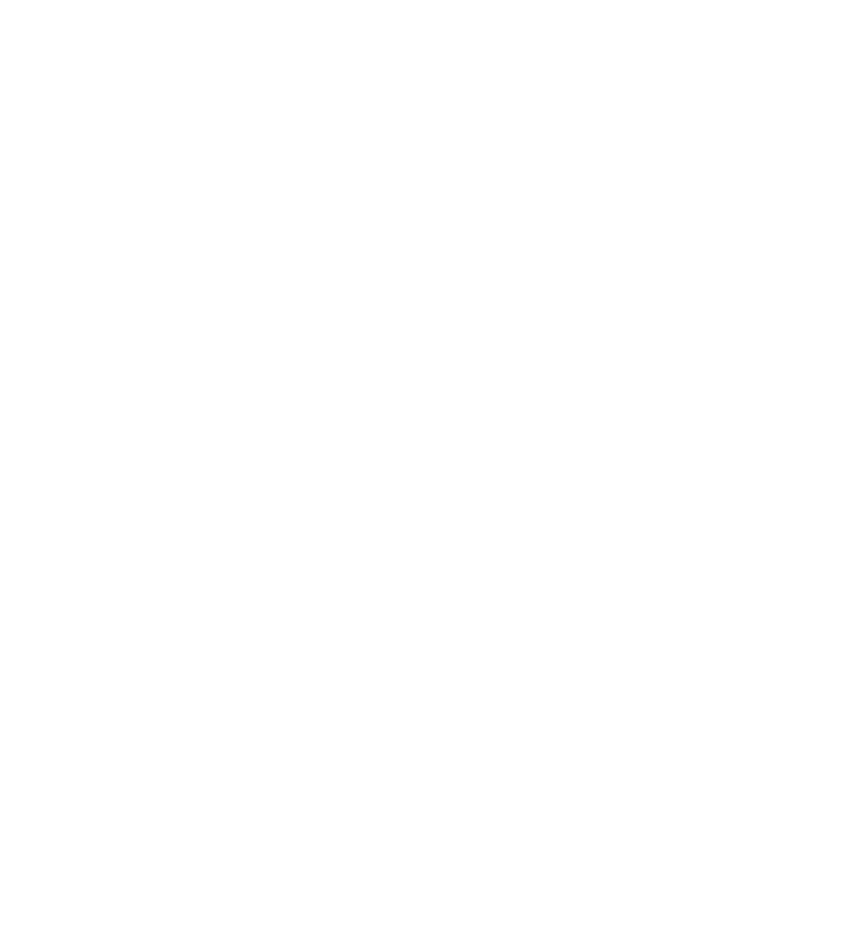
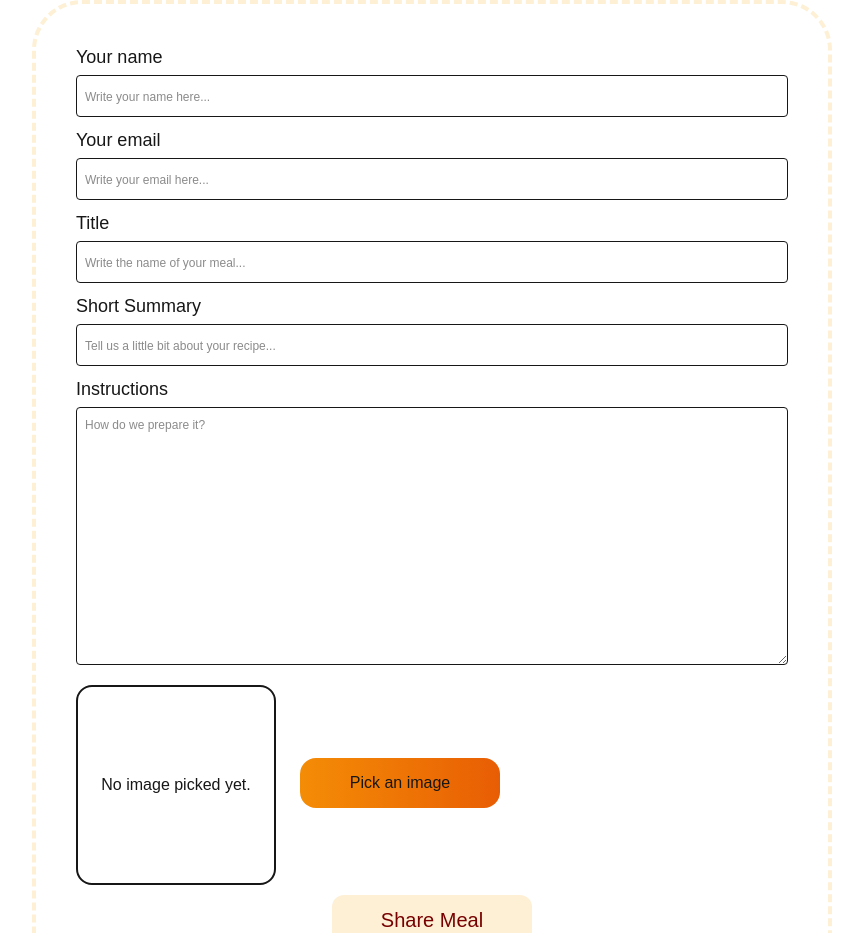
Before and after one commit to christianrivera98/Foodies-app, a Next.js app: page /pages/meals/share in a window 1280 px wide. Shown: the part 416-1349 px from the top of the page, without its empty margins (208-1071 px from the left). Before the commit the page ends 800 px from the top, so only its background shows below. Built offline with nearby package versions, Linux system fonts and the light colour scheme; a web font is replaced by a local one.

Commit message:
advances in ]SharePage

```diff
--- a/app/page.tsx
+++ b/app/page.tsx
@@ -12,10 +12,6 @@
 import ImagesSlideShow from "@/components/home/image-slideshow/image-slideshow";
 
 gsap.registerPlugin(ScrollTrigger);
-// const screenWidth = window.innerWidth;
-// let distance;
-
-// if (screenWidth >= )
 
 export default function Home() {
   const containerRef = useRef<HTMLDivElement>(null);
--- a/app/pages/meals/[slug]/page.tsx
+++ b/app/pages/meals/[slug]/page.tsx
@@ -1,13 +1,9 @@
 import HoverToolTip from "@/components/animations/hoverToolTip";
 import { getMeal } from "@/lib/meals";
 import Image from "next/image";
+import { SlugProps } from "./types";
 
-interface Props {
-  params: {
-    slug: string;
-  };
-}
-export default function MealDetailsPage({ params }: Props) {
+export default function MealDetailsPage({ params }: SlugProps) {
   const meal = getMeal(params.slug);
   meal.instructions = meal.instructions.replace(/\n/g, '<br />');
   return (
--- /dev/null
+++ b/app/pages/meals/[slug]/types.ts
@@ -0,0 +1,5 @@
+export interface SlugProps {
+    params: {
+        slug: string;
+      };
+}
--- a/app/pages/meals/share/page.tsx
+++ b/app/pages/meals/share/page.tsx
@@ -1,7 +1,18 @@
-export default function Share(){
-    return(
-        <main>
-            <h1>Share</h1>
-        </main>
-    );
+import { PickerProps } from "@/components/meals/share/imagePicker/types";
+import ShareForm from "@/components/meals/share/shareForm/shareForm";
+
+export default function Share({label, name} : PickerProps){
+    return (
+        <>
+          <header className="w-fit mt-[80px] ml-[100px]">
+            <h1 className="font-bold text-[60px]">
+              Share your <span className="bg-gradient-to-r from-barn-red to-fire-brick bg-clip-text text-transparent" >favorite meal</span>
+            </h1>
+            <p className="overline text-right text-[20px]">Or any other meal you <span className="bg-gradient-to-r from-persimmon to-[#e85d04] bg-clip-text text-transparent">feel</span> needs sharing!</p>
+          </header>
+          <main className="flex justify-center items-center ">
+           <ShareForm label={label} name={name} />
+          </main>
+        </>
+      );
 }
--- /dev/null
+++ b/components/meals/share/imagePicker/imagePicker.tsx
@@ -0,0 +1,55 @@
+"use client";
+import { ChangeEvent, useRef, useState } from "react";
+import { PickerProps } from "./types";
+import Image from "next/image";
+
+
+export default function ImagePicker({ label, name }: PickerProps) {
+  const pickerButton = useRef<HTMLInputElement>(null);
+  const [loadedImage, setLoadedImage] = useState <string | null> (null);
+
+  function onClickPickButton() {
+    pickerButton.current?.click();
+  };
+  function handleOnChage(e : ChangeEvent<HTMLInputElement>) {
+    const image = e.target.files?.[0];
+
+    if (!image) {
+        setLoadedImage(null)
+        return;
+    }
+        const imageUrl = URL.createObjectURL(image);
+        setLoadedImage(imageUrl);
+  };
+  return (
+    <div>
+      <label htmlFor={name}>{label}</label>
+      <div className="flex gap-[24px] items-center">
+        <div className="mt-[20px] ">
+            {!loadedImage ? (
+                <p className="flex justify-center items-center border-2 rounded-2xl w-[200px] h-[200px]">No image picked yet.</p>
+            ): (
+                <Image src={loadedImage} width={200} height={200} className="object-cover rounded-2xl" alt="The image picked by the user"/>
+            )}
+        </div>
+
+        <input
+          className="hidden"
+          type="file"
+          id={name}
+          accept="image/png, image/jpeg, image/jpg"
+          name={name}
+          ref={pickerButton}
+          onChange={handleOnChage}
+        />
+        <button
+          onClick={onClickPickButton}
+          className="bg-gradient-to-r from-persimmon to-[#e85d04] p-2 rounded-2xl mt-4 w-[200px] h-[50px] transition hover:scale-105 active:scale-95 cursor-pointer"
+          type="button"
+        >
+          Pick an image
+        </button>
+      </div>
+    </div>
+  );
+}
--- /dev/null
+++ b/components/meals/share/imagePicker/types.ts
@@ -0,0 +1,4 @@
+export interface PickerProps {
+    label: string
+    name: string
+}
--- /dev/null
+++ b/components/meals/share/shareForm/shareForm.tsx
@@ -0,0 +1,82 @@
+import ImagePicker from "../imagePicker/imagePicker";
+import { PickerProps } from "../imagePicker/types";
+
+export default function ShareForm({label, name}:PickerProps) {
+  return (
+    <>
+      <form className="flex flex-col p-[40px] w-[800px] border-4 border-papaya-whip border-dashed rounded-[50px] mt-[100px]">
+        <div className="">
+          <p className="flex flex-col gap-1">
+            <label className="text-[18px]" htmlFor="name">
+              Your name
+            </label>
+            <input
+              className="p-2 border-1 rounded-[4px] focus:border-persimmon outline-none placeholder:text-[12px]"
+              placeholder="Write your name here..."
+              type="text"
+              id="name"
+              name="name"
+              required
+            />
+          </p>
+          <p className="flex flex-col gap-1 mt-[10px]">
+            <label className="text-[18px]" htmlFor="email">
+              Your email
+            </label>
+            <input
+              className="p-2 border-1 rounded-[4px] focus:border-persimmon outline-none placeholder:text-[12px]"
+              placeholder="Write your email here..."
+              type="email"
+              id="email"
+              name="email"
+              required
+            />
+          </p>
+        </div>
+        <p className="flex flex-col gap-1 mt-[10px]">
+          <label className="text-[18px]" htmlFor="title">
+            Title
+          </label>
+          <input
+            className="p-2 border-1 rounded-[4px] focus:border-persimmon outline-none placeholder:text-[12px]"
+            placeholder="Write the name of your meal..."
+            type="text"
+            id="title"
+            name="title"
+            required
+          />
+        </p>
+        <p className="flex flex-col gap-1 mt-[10px]">
+          <label className="text-[18px]" htmlFor="summary">
+            Short Summary
+          </label>
+          <input
+            className="p-2 border-1 rounded-[4px] focus:border-persimmon outline-none placeholder:text-[12px]"
+            placeholder="Tell us a little bit about your recipe..."
+            type="text"
+            id="summary"
+            name="summary"
+            required
+          />
+        </p>
+        <p className="flex flex-col gap-1 mt-[10px]">
+          <label className="text-[18px]" htmlFor="instructions">
+            Instructions
+          </label>
+          <textarea
+            className="p-2 border-1 rounded-[4px] focus:border-persimmon outline-none placeholder:text-[12px]"
+            placeholder="How do we prepare it? "
+            id="instructions"
+            name="instructions"
+            rows={10}
+            required
+          ></textarea>
+        </p>
+        <ImagePicker label={label} name={name} />
+        <p className="flex justify-center items-center gap-1 mt-[10px] ">
+          <button className="bg-papaya-whip w-[200px] p-[10px] text-[20px] text-barn-red rounded-xl hover:bg-barn-red hover:text-papaya-whip cursor-pointer transition hover:scale-105 active:scale-95" type="submit">Share Meal</button>
+        </p>
+      </form>
+    </>
+  );
+}
```
